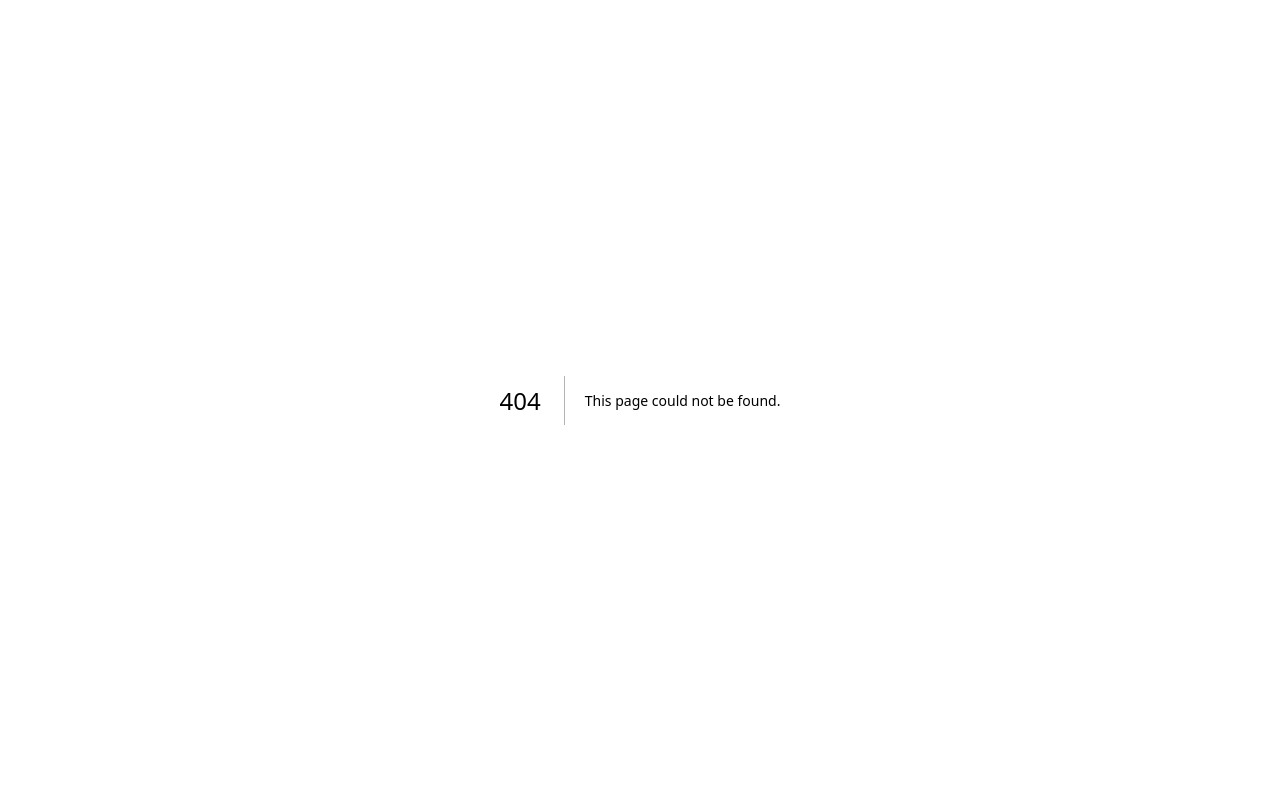
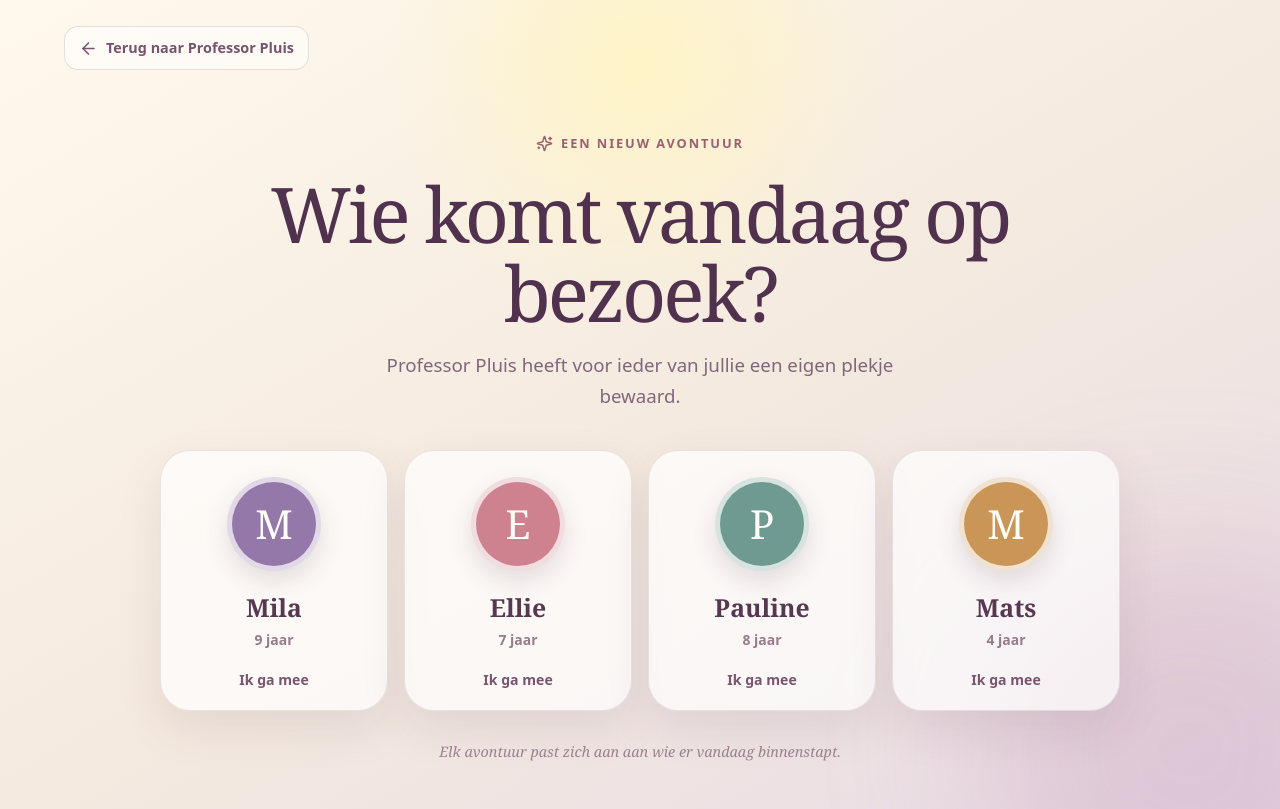
Before and after one commit to JorisVLSN/Verhalenfabriek, a Next.js app: page /ontdekker in a window 1280 px wide. Before the commit this address had no page. Built offline with nearby package versions, Linux system fonts and the light colour scheme.

Commit message:
Add files via upload

```diff
--- a/app/globals.css
+++ b/app/globals.css
@@ -224,3 +224,171 @@
   .storybook-star, .animate-float { animation: none; }
   .storybook-button { transition: none; }
 }
+
+/* Eerste Ontdekkers profile choice */
+.profile-page {
+  position: relative;
+  min-height: 100svh;
+  overflow: hidden;
+  padding: 26px clamp(18px, 5vw, 64px) 46px;
+  background:
+    radial-gradient(circle at 50% 8%, rgba(255, 244, 195, .92), transparent 26%),
+    linear-gradient(150deg, #fff9ed 0%, #f5eadf 52%, #e8dbe7 100%);
+  color: #50324f;
+}
+
+.profile-page-glow {
+  position: absolute;
+  right: -120px;
+  bottom: -150px;
+  width: 420px;
+  height: 420px;
+  border-radius: 50%;
+  background: rgba(187, 134, 167, .25);
+  filter: blur(75px);
+}
+
+.profile-back {
+  position: relative;
+  z-index: 2;
+  display: inline-flex;
+  align-items: center;
+  gap: 8px;
+  min-height: 44px;
+  padding: 0 14px;
+  border: 1px solid rgba(102, 68, 95, .16);
+  border-radius: 14px;
+  background: rgba(255, 255, 255, .55);
+  color: #76546e;
+  font-size: .9rem;
+  font-weight: 800;
+}
+
+.profile-panel {
+  position: relative;
+  z-index: 1;
+  width: min(960px, 100%);
+  margin: clamp(46px, 8vh, 88px) auto 0;
+  text-align: center;
+}
+
+.profile-eyebrow {
+  display: inline-flex;
+  align-items: center;
+  gap: 8px;
+  color: #9b5f70;
+  font-size: .8rem;
+  font-weight: 900;
+  letter-spacing: .15em;
+  text-transform: uppercase;
+}
+
+.profile-panel h1 {
+  margin-top: 16px;
+  font-family: Georgia, "Times New Roman", serif;
+  font-size: clamp(2.45rem, 6vw, 4.8rem);
+  font-weight: 500;
+  line-height: 1.03;
+  letter-spacing: -.04em;
+}
+
+.profile-intro {
+  max-width: 580px;
+  margin: 18px auto 38px;
+  color: #80677b;
+  font-size: clamp(1rem, 2vw, 1.17rem);
+  line-height: 1.65;
+}
+
+.profile-grid {
+  display: grid;
+  grid-template-columns: repeat(4, minmax(0, 1fr));
+  gap: 16px;
+}
+
+.profile-card {
+  display: flex;
+  flex-direction: column;
+  align-items: center;
+  min-height: 250px;
+  padding: 26px 15px 20px;
+  border: 1px solid rgba(89, 57, 80, .12);
+  border-radius: 30px;
+  background: rgba(255, 255, 255, .7);
+  box-shadow: 0 18px 45px rgba(76, 45, 68, .1);
+  transition: transform .2s ease, box-shadow .2s ease;
+}
+
+.profile-card:hover {
+  transform: translateY(-5px);
+  box-shadow: 0 25px 55px rgba(76, 45, 68, .16);
+}
+
+.profile-card:focus-visible {
+  outline: 4px solid rgba(145, 92, 121, .25);
+  outline-offset: 4px;
+}
+
+.profile-avatar {
+  display: grid;
+  place-items: center;
+  width: 94px;
+  height: 94px;
+  margin-bottom: 18px;
+  border: 5px solid rgba(255, 255, 255, .72);
+  border-radius: 50%;
+  background: #cda9bc;
+  box-shadow: 0 10px 25px rgba(82, 50, 75, .14);
+  color: #fffdf8;
+  font-family: Georgia, serif;
+  font-size: 2.5rem;
+}
+
+.profile-mila .profile-avatar { background: #9578aa; }
+.profile-pauline .profile-avatar { background: #6f9a92; }
+.profile-ellie .profile-avatar { background: #ce8290; }
+.profile-mats .profile-avatar { background: #c99658; }
+
+.profile-name {
+  color: #563851;
+  font-family: Georgia, serif;
+  font-size: 1.55rem;
+  font-weight: 700;
+}
+
+.profile-age {
+  margin-top: 4px;
+  color: #967c8c;
+  font-size: .87rem;
+  font-weight: 700;
+}
+
+.profile-invitation {
+  margin-top: auto;
+  padding-top: 18px;
+  color: #79556f;
+  font-size: .88rem;
+  font-weight: 900;
+}
+
+.profile-note {
+  margin-top: 30px;
+  color: #9b808f;
+  font-family: Georgia, serif;
+  font-size: .9rem;
+  font-style: italic;
+}
+
+@media (max-width: 760px) {
+  .profile-panel { margin-top: 38px; }
+  .profile-grid { grid-template-columns: repeat(2, minmax(0, 1fr)); }
+  .profile-card { min-height: 215px; }
+}
+
+@media (max-width: 390px) {
+  .profile-page { padding-inline: 13px; }
+  .profile-grid { gap: 10px; }
+  .profile-card { min-height: 200px; padding-inline: 8px; border-radius: 24px; }
+  .profile-avatar { width: 76px; height: 76px; font-size: 2rem; }
+  .profile-name { font-size: 1.3rem; }
+}
--- a/app/library/page.tsx
+++ b/app/library/page.tsx
@@ -1,9 +1,11 @@
 "use client";
 
-import { useState } from "react";
+import { Suspense, useState } from "react";
+import { useSearchParams } from "next/navigation";
 import Link from "next/link";
 import { motion } from "framer-motion";
 import { ArrowLeft, BookOpen, Calendar } from "lucide-react";
+import { children } from "@/lib/children";
 
 interface Story {
   id: string;
@@ -23,8 +25,14 @@ const demoStories: Story[] = [
   { id: "6", title: "Poes Minoes Redt de Dag", emoji: "🐱", date: "2 weken geleden", childId: "ellie", preview: "Poes Minoes ontdekte dat ze kon vliegen en redde een nestje vogels..." },
 ];
 
-export default function LibraryPage() {
+function LibraryContent() {
+  const searchParams = useSearchParams();
+  const childId = searchParams.get("child");
+  const child = children.find((candidate) => candidate.id === childId);
   const [selectedStory, setSelectedStory] = useState<Story | null>(null);
+  const visibleStories = child
+    ? demoStories.filter((story) => story.childId === child.id)
+    : demoStories;
 
   return (
     <main className="min-h-screen p-4 md:p-6">
@@ -54,7 +62,9 @@ export default function LibraryPage() {
           className="bg-white/85 backdrop-blur-lg rounded-3xl p-6 shadow-xl shadow-purple-100 border-2 border-white/50"
         >
           <p className="text-purple-500 mb-6 font-semibold">
-            Alle avonturen die je hebt beleefd met Professor Pluis.
+            {child
+              ? `Alle avonturen die ${child.name} met Professor Pluis heeft beleefd.`
+              : "Alle avonturen die je hebt beleefd met Professor Pluis."}
           </p>
 
           {selectedStory ? (
@@ -85,7 +95,7 @@ export default function LibraryPage() {
             </motion.div>
           ) : (
             <div className="grid grid-cols-2 md:grid-cols-3 gap-4">
-              {demoStories.map((story, index) => (
+              {visibleStories.map((story, index) => (
                 <motion.button
                   key={story.id}
                   initial={{ opacity: 0, y: 20 }}
@@ -113,3 +123,11 @@ export default function LibraryPage() {
     </main>
   );
 }
+
+export default function LibraryPage() {
+  return (
+    <Suspense fallback={<main className="min-h-screen" />}>
+      <LibraryContent />
+    </Suspense>
+  );
+}
--- /dev/null
+++ b/app/ontdekker/page.tsx
@@ -0,0 +1,76 @@
+"use client";
+
+import Link from "next/link";
+import { Suspense } from "react";
+import { useSearchParams } from "next/navigation";
+import { ArrowLeft, BookOpen, Sparkles } from "lucide-react";
+import { children } from "@/lib/children";
+
+const profileColors: Record<string, string> = {
+  mila: "profile-mila",
+  pauline: "profile-pauline",
+  ellie: "profile-ellie",
+  mats: "profile-mats",
+};
+
+function ProfileChooser() {
+  const searchParams = useSearchParams();
+  const requestedDestination = searchParams.get("next");
+  const destination = requestedDestination === "library" ? "library" : "story";
+  const isLibrary = destination === "library";
+
+  return (
+    <main className="profile-page">
+      <div className="profile-page-glow" aria-hidden="true" />
+
+      <Link href="/" className="profile-back">
+        <ArrowLeft size={19} aria-hidden="true" />
+        Terug naar Professor Pluis
+      </Link>
+
+      <section className="profile-panel" aria-labelledby="profile-title">
+        <p className="profile-eyebrow">
+          {isLibrary ? <BookOpen size={17} /> : <Sparkles size={17} />}
+          {isLibrary ? "De boekenplank" : "Een nieuw avontuur"}
+        </p>
+
+        <h1 id="profile-title">Wie komt vandaag op bezoek?</h1>
+        <p className="profile-intro">
+          Professor Pluis heeft voor ieder van jullie een eigen plekje bewaard.
+        </p>
+
+        <div className="profile-grid">
+          {children.map((child) => (
+            <Link
+              key={child.id}
+              href={`/${destination}?child=${child.id}`}
+              className={`profile-card ${profileColors[child.id] ?? ""}`}
+              aria-label={`${child.name}, ${child.age} jaar`}
+            >
+              <span className="profile-avatar" aria-hidden="true">
+                {child.name.slice(0, 1)}
+              </span>
+              <span className="profile-name">{child.name}</span>
+              <span className="profile-age">{child.age} jaar</span>
+              <span className="profile-invitation">
+                {isLibrary ? "Open mijn verhalen" : "Ik ga mee"}
+              </span>
+            </Link>
+          ))}
+        </div>
+
+        <p className="profile-note">
+          Elk avontuur past zich aan aan wie er vandaag binnenstapt.
+        </p>
+      </section>
+    </main>
+  );
+}
+
+export default function OntdekkerPage() {
+  return (
+    <Suspense fallback={<main className="profile-page" />}>
+      <ProfileChooser />
+    </Suspense>
+  );
+}
--- a/app/page.tsx
+++ b/app/page.tsx
@@ -30,11 +30,11 @@ export default function Home() {
           </p>
 
           <div className="storybook-actions">
-            <Link className="storybook-button storybook-button-primary" href="/story">
+            <Link className="storybook-button storybook-button-primary" href="/ontdekker?next=story">
               <Sparkles size={21} aria-hidden="true" />
               Samen een verhaal maken
             </Link>
-            <Link className="storybook-button storybook-button-secondary" href="/library">
+            <Link className="storybook-button storybook-button-secondary" href="/ontdekker?next=library">
               <BookOpen size={21} aria-hidden="true" />
               Mijn verhalen
             </Link>
--- a/app/story/page.tsx
+++ b/app/story/page.tsx
@@ -1,7 +1,7 @@
 "use client";
 
 import { useState, useRef, useEffect, Suspense } from "react";
-import { useSearchParams } from "next/navigation";
+import { useRouter, useSearchParams } from "next/navigation";
 import Link from "next/link";
 import { motion, AnimatePresence } from "framer-motion";
 import { children, Child } from "@/lib/children";
@@ -17,8 +17,16 @@ interface Message {
 
 function StoryContent() {
   const searchParams = useSearchParams();
-  const childId = searchParams.get("child") ?? "mila";
-  const child = children.find((c) => c.id === childId) ?? children[0];
+  const router = useRouter();
+  const childId = searchParams.get("child");
+  const selectedChild = children.find((c) => c.id === childId);
+  const child = selectedChild ?? children[0];
+
+  useEffect(() => {
+    if (!selectedChild) {
+      router.replace("/ontdekker?next=story");
+    }
+  }, [selectedChild, router]);
 
   const [messages, setMessages] = useState<Message[]>([]);
   const [input, setInput] = useState("");
@@ -176,6 +184,10 @@ function StoryContent() {
     { text: "Het avontuurlijke pad", emoji: "⚔️" },
     { text: "Iets totaal anders bedenken", emoji: "✨" },
   ];
+
+  if (!selectedChild) {
+    return null;
+  }
 
   return (
     <main className="min-h-screen p-4 md:p-6">
--- a/lib/children.ts
+++ b/lib/children.ts
@@ -40,6 +40,19 @@ export const children: Child[] = [
     preferences: { football: 4, adventure: 3, animals: 2 }
   },
   {
+    id: "pauline",
+    name: "Pauline",
+    age: 8,
+    avatar: "P",
+    style: "rustig tempo, korte stukjes, eenvoudige woorden en veel visuele steun",
+    themes: ["dieren", "fantasie", "vriendschap"],
+    readingLevel: "rustig en leesvriendelijk",
+    sparkles: 0,
+    storiesCompleted: 0,
+    favoriteCharacter: "Professor Pluis",
+    preferences: { animals: 4, fantasy: 4, friendship: 5 }
+  },
+  {
     id: "mats",
     name: "Mats",
     age: 4,
```
